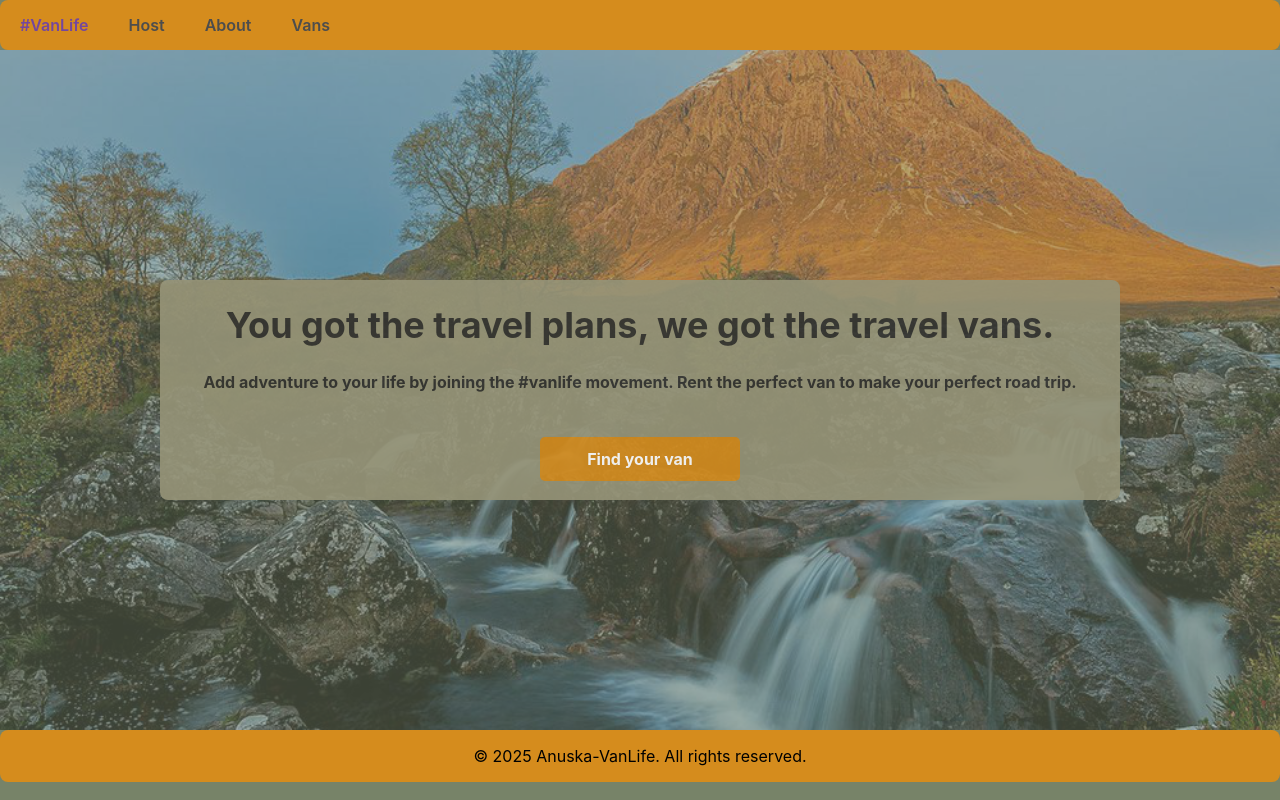
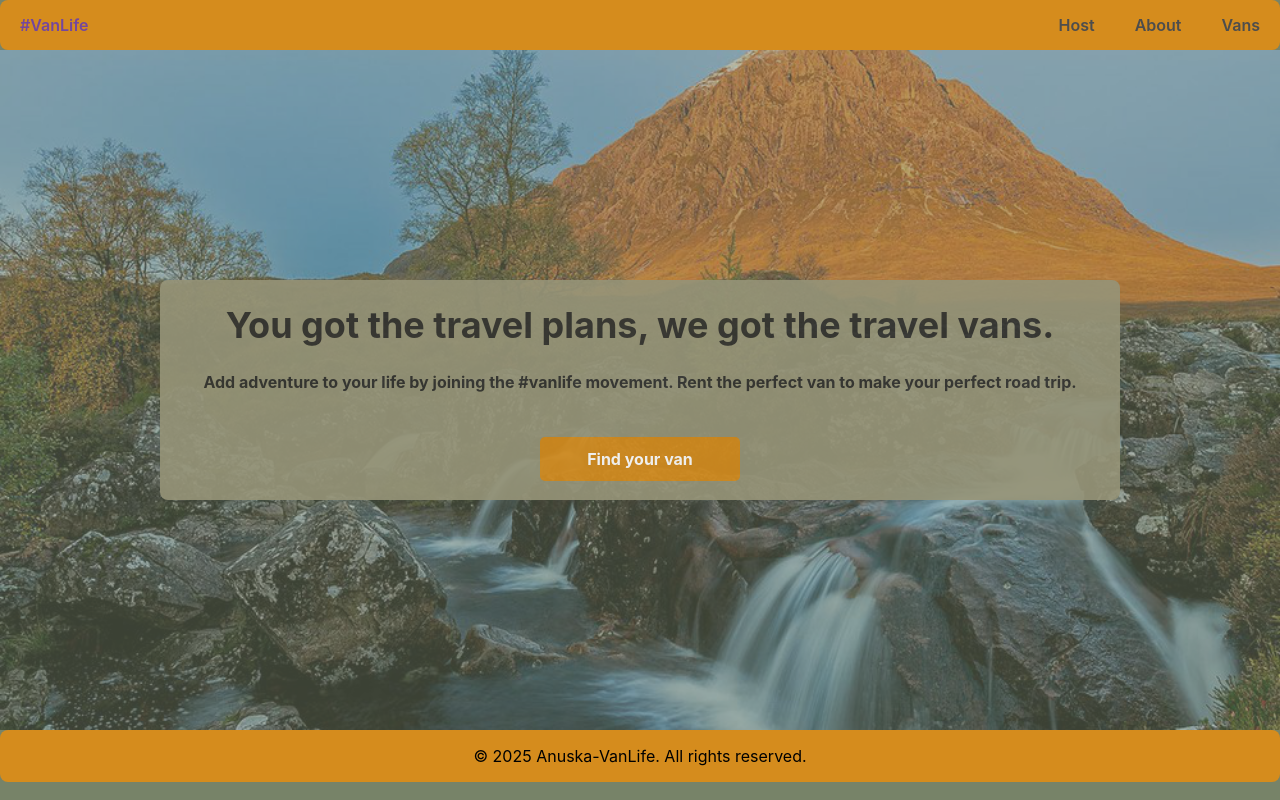
Before and after one commit to Anuska86/VanLife, a React (Vite) app in the folder van-life/: page / in a window 1280 px wide. Built offline with nearby package versions, Linux system fonts and the light colour scheme; what miragejs would draw is missing.

Commit message:
Update index.css

```diff
--- a/van-life/src/index.css
+++ b/van-life/src/index.css
@@ -53,6 +53,11 @@ header a:hover {
   text-decoration: underline;
 }
 
+header nav {
+  margin-left: auto;
+  display: flex;
+  align-items: center;
+}
 .my-link {
   color: rgb(116, 71, 158);
 }
```
